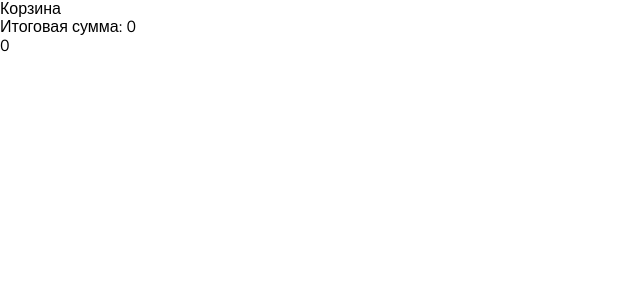
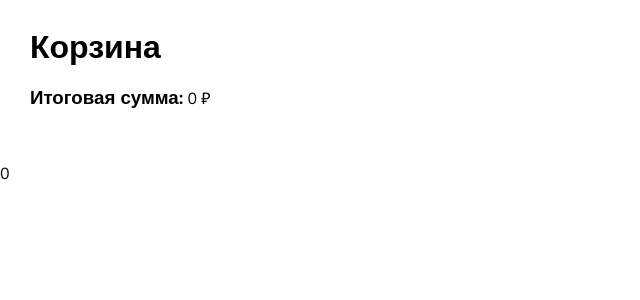
Before and after one commit to FrontiMaxim/online-store, a React app: page /cart in a window 1280 px wide. Shown: the top 300 px of the page, without its empty margins (0-640 px from the left). Built offline with nearby package versions, Linux system fonts and the light colour scheme; the HTML template or start-up script is replaced by a standard one.

Commit message:
designed the shopping cart page and its elements

```diff
--- a/src/pages/PageCart/PageCart.jsx
+++ b/src/pages/PageCart/PageCart.jsx
@@ -18,9 +18,18 @@ const PageCart = () => {
 
     return (
         <div className={styles.page}>
-            <div>Корзина</div>
+            <h1 className={styles.page_head}>Корзина</h1>
+
+            <div className={styles.page_sum}>
+                <h3>Итоговая сумма:</h3>
+                <span>{` ${calculateTotal(books)} `}&#8381;</span>
+
+            </div>
+
+            <div className={styles.page_list}>
                 {
                     books.map(({id, name, author, image, price}) =>
+                    <div className={styles.page_list_item}>
                         <BookCardWithDelete
                             key={id}
                             id={id}
@@ -29,13 +38,15 @@ const PageCart = () => {
                             image={image}
                             price={price}
                         />
+                    </div>
                     )
                 }
-            <div>Итоговая сумма: {calculateTotal(books)}</div>
+            </div>
 
             {
                 books.length &&
 
+                <div className={styles.page_btn}>
                     <Button
                         value='Оформить заказ'
                         mode='primary'
@@ -43,7 +54,9 @@ const PageCart = () => {
                             dispatch(addBooks(books))
                             navigate('/order');
                         }}
+                        borderRadius={false}
                     />
+                </div>
             }
 
         </div>
--- a/src/pages/PageCart/PageCart.module.scss
+++ b/src/pages/PageCart/PageCart.module.scss
@@ -0,0 +1,49 @@
+@import '../../shared/styles/color';
+
+.page {
+
+    .page_head {
+        margin-top: 30px;
+        margin-left: 30px;
+    }
+
+    .page_sum {
+
+        margin-left: 30px;
+
+        h3 {
+            display: inline;
+        }
+    }
+
+    .page_list {
+
+        display: flex;
+
+        overflow-y: auto;
+
+        margin-top: 30px;
+
+        padding-top: 5px;
+        padding-bottom: 20px;
+
+        padding-left: 30px;
+        padding-right: 30px;
+
+        .page_list_item {
+            width: 290px;
+
+            &:not(:first-child) {
+                margin-left: 20px;
+            }
+        }
+    }
+
+    .page_btn {
+        position: absolute;
+        bottom: 0;
+
+        height: 70px;
+        width: 100%;
+    }
+}
--- a/src/widgets/BookCardWithDelete/BookCardWithDelete.jsx
+++ b/src/widgets/BookCardWithDelete/BookCardWithDelete.jsx
@@ -5,8 +5,8 @@ import styles from './BookCardWithDelete.module.scss';
 import { useDispatch } from 'react-redux';
 
 import BookCard from '../../entities/book/ui/BookCard/BookCard';
+import Button from '../../shared/components/Button/Button';
 
-import { MdDeleteOutline } from 'react-icons/md';
 import { deleteBook } from '../../store/cartSlice';
 
 const BookCardWithDelete = ({id, name, author, image, price}) => {
@@ -24,10 +24,14 @@ const BookCardWithDelete = ({id, name, author, image, price}) => {
                 />
             </div>
 
-            <MdDeleteOutline
-                className={styles.card_delete}
-                onClick={() => dispatch(deleteBook(id))}
-            />
+            <div className={styles.card_delete} >
+                <Button value='Убрать из корзины'
+                    handlerClick={() => dispatch(deleteBook(id))}
+                    mode='primary'
+                />
+            </div>
+
+
         </div>
     )
 }
--- a/src/widgets/BookCardWithDelete/BookCardWithDelete.module.scss
+++ b/src/widgets/BookCardWithDelete/BookCardWithDelete.module.scss
@@ -1,13 +1,22 @@
 @import '../../shared/styles/color';
 
 .card {
-    .card_information {
 
-    }
+    display: flex;
+    flex-direction: column;
+    align-items: center;
+
+    padding: 10px;
+
+    box-shadow: 0 0 4px $dark;
+
+    border-radius: 10px;
 
     .card_delete {
-        fill: $primary;
-        font-size: 30px;
+        margin-top: 10px;
+        width: 100%;
+
+        height: 30px;
 
         cursor: pointer;
     }
```
Lines whose indentation alone changed are shown as unchanged.
